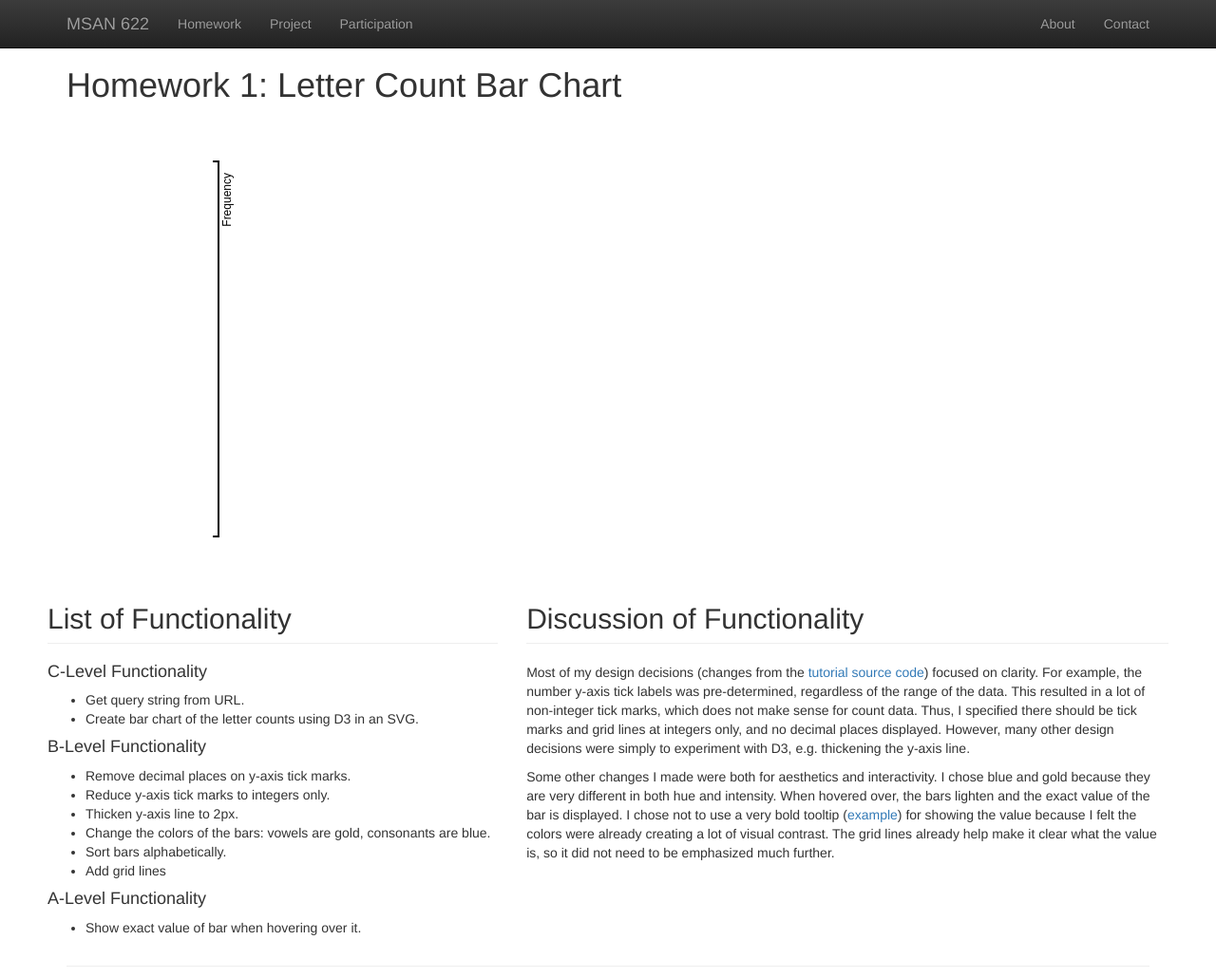
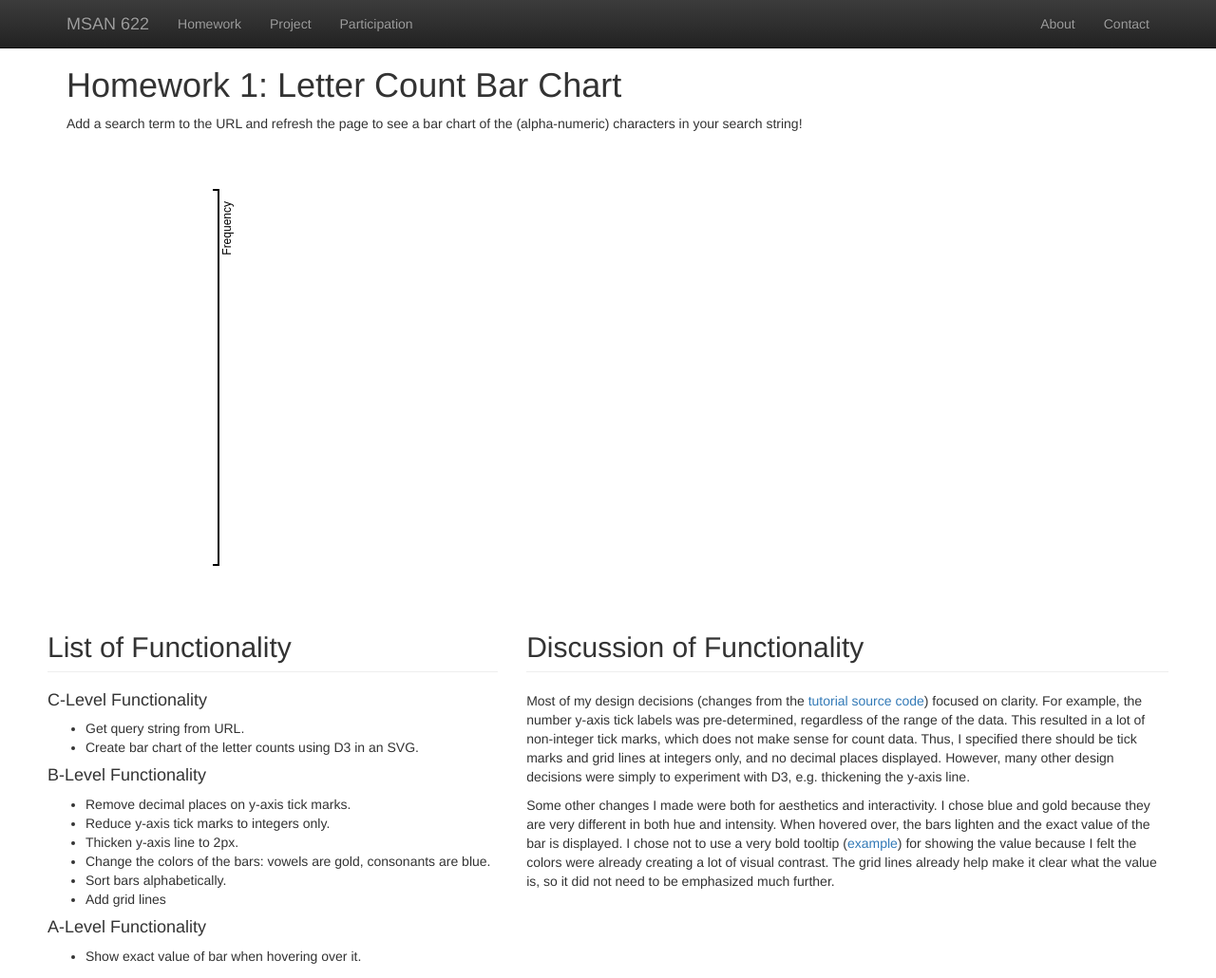
Before and after one commit to gokamoto/MSAN622-InformationVisualization, a plain HTML site: page HW1/final.html in a window 1280 px wide. Shown: the top 1030 px of the page at 95% size. Drawn offline with nearby package versions, Linux system fonts and the light colour scheme.

Commit message:
added blurb under title

```diff
--- a/HW1/final.html
+++ b/HW1/final.html
@@ -59,12 +59,12 @@
     </div>
 </nav>
 
-<div class="myheader">
-    <div class="container">
+<div class="container">
+    <div class="myheader">
         <h1>Homework 1: Letter Count Bar Chart</h1>
     </div>
+    <p>Add a search term to the URL and refresh the page to see a bar chart of the (alpha-numeric) characters in your search string! </p>
 </div>
-
 
 
 
@@ -338,10 +338,6 @@ groups.append("text")
 </div>
 
 
-
-
-
-
 <div class="container">
 
 <hr/>
```
